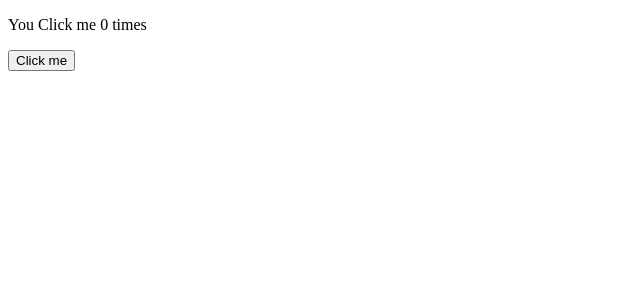
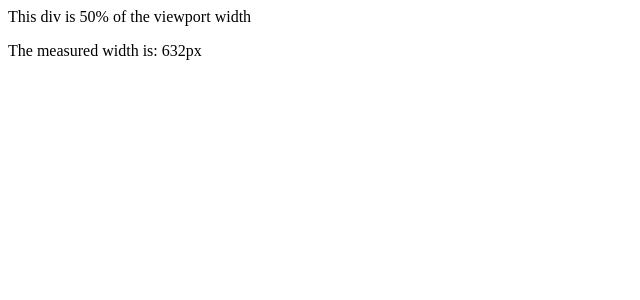
Before and after one commit to Sk-Shubhasheesh/React-Yatra, a React app: page / in a window 1280 px wide. Shown: the top 300 px of the page, without its empty margins (0-640 px from the left). Built offline with nearby package versions, Linux system fonts and the light colour scheme.

Commit message:
useLayoutEffect Example 1

```diff
--- a/src/App.js
+++ b/src/App.js
@@ -1,40 +1,9 @@
 import React from 'react';
-import { useEffect, useState } from 'react'
-
+import LayoutEffectExample from './LayoutEffect';
 
 function App() {
-  const [count, setCount] = useState(0)
-  // 1. No Dependencies (Run After Every Render)
-  // useEffect(() => {
-  //   console.log('Effect runs after every render');
-  // });
-
-
-
-  // 2. Empty Dependency Array (Run Once, After Initial Render)
-  // useEffect(() => {
-  //   console.log('Effect runs only on mount (initial render)');
-  // }, []);
-
-
-  // 3.  Specific Dependencies (Run When Dependencies Change)
-  // useEffect(() => {
-  //   console.log(`Effect runs when "count" changes`);
-  // }, [count]);
-
-
-  // 4. Multiple Dependencies  - The effect will run whenever any of the dependencies change.
-  useEffect(() => {
-    console.log(`Effect runs when "count" or "name" changes`);
-  }, [count, name]);
-
-
-
   return(
-    <div>
-      <p>{`You Click me ${count} times`}</p>
-      <button onClick={()=>setCount(count+1)}>Click me</button>
-    </div>
+       <LayoutEffectExample />
   )
 }
 
--- /dev/null
+++ b/src/LayoutEffect.js
@@ -0,0 +1,26 @@
+import React from 'react';
+import { useLayoutEffect, useRef, useState } from 'react';
+
+function LayoutEffectExample() {
+  const [width, setWidth] = useState(0);
+  const divRef = useRef(null);
+
+  useLayoutEffect(() => {
+    // Measure the width of the div before the browser paints
+    if (divRef.current) {
+      const measuredWidth = divRef.current.offsetWidth;
+      setWidth(measuredWidth);
+    }
+  }, []);  // Run only on mount (once)
+
+  return (
+    <div>
+      <div ref={divRef} style={{ width: '50%' }}>
+        This div is 50% of the viewport width
+      </div>
+      <p>The measured width is: {width}px</p>
+    </div>
+  );
+}
+
+export default LayoutEffectExample;
```
